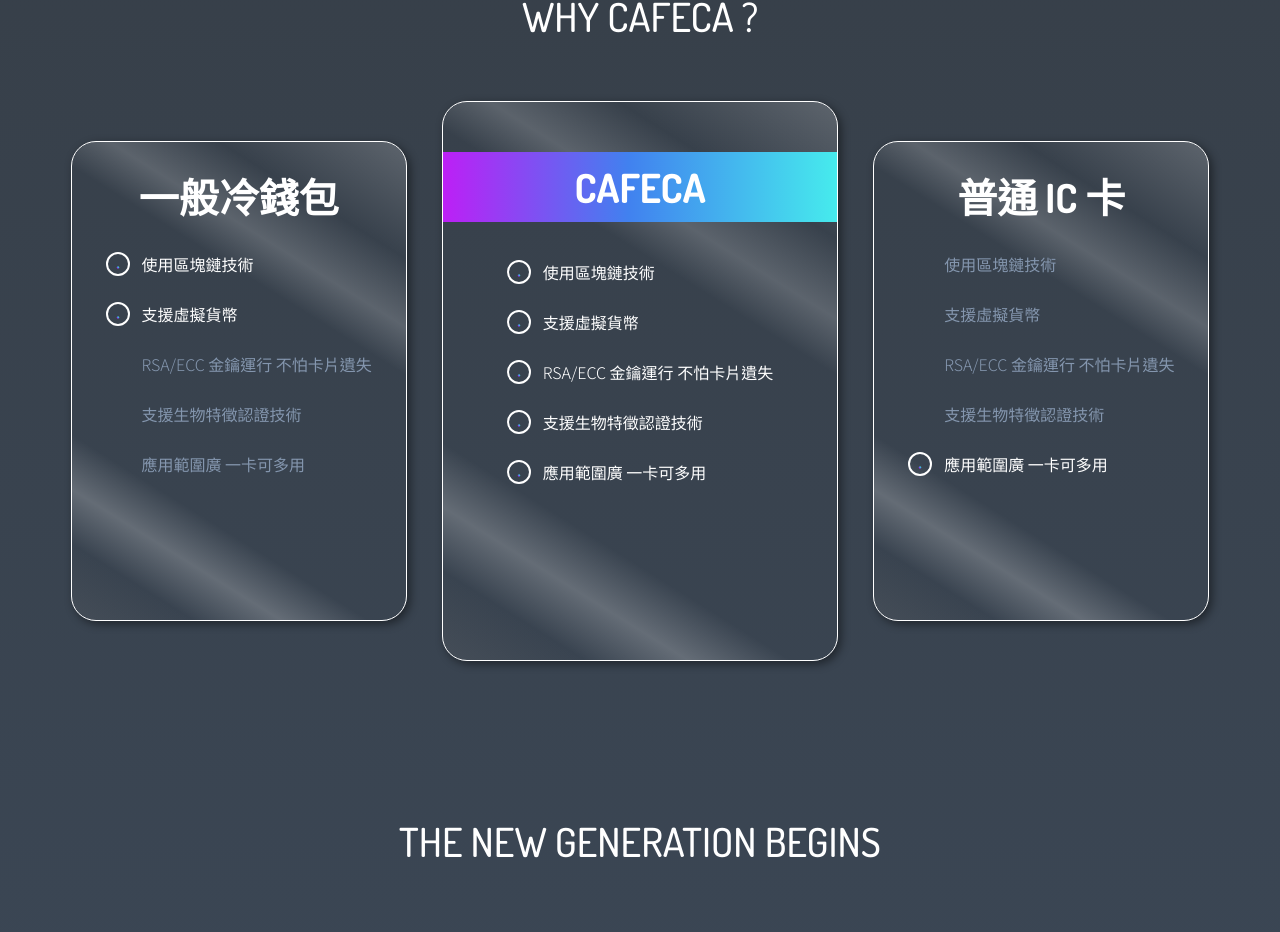
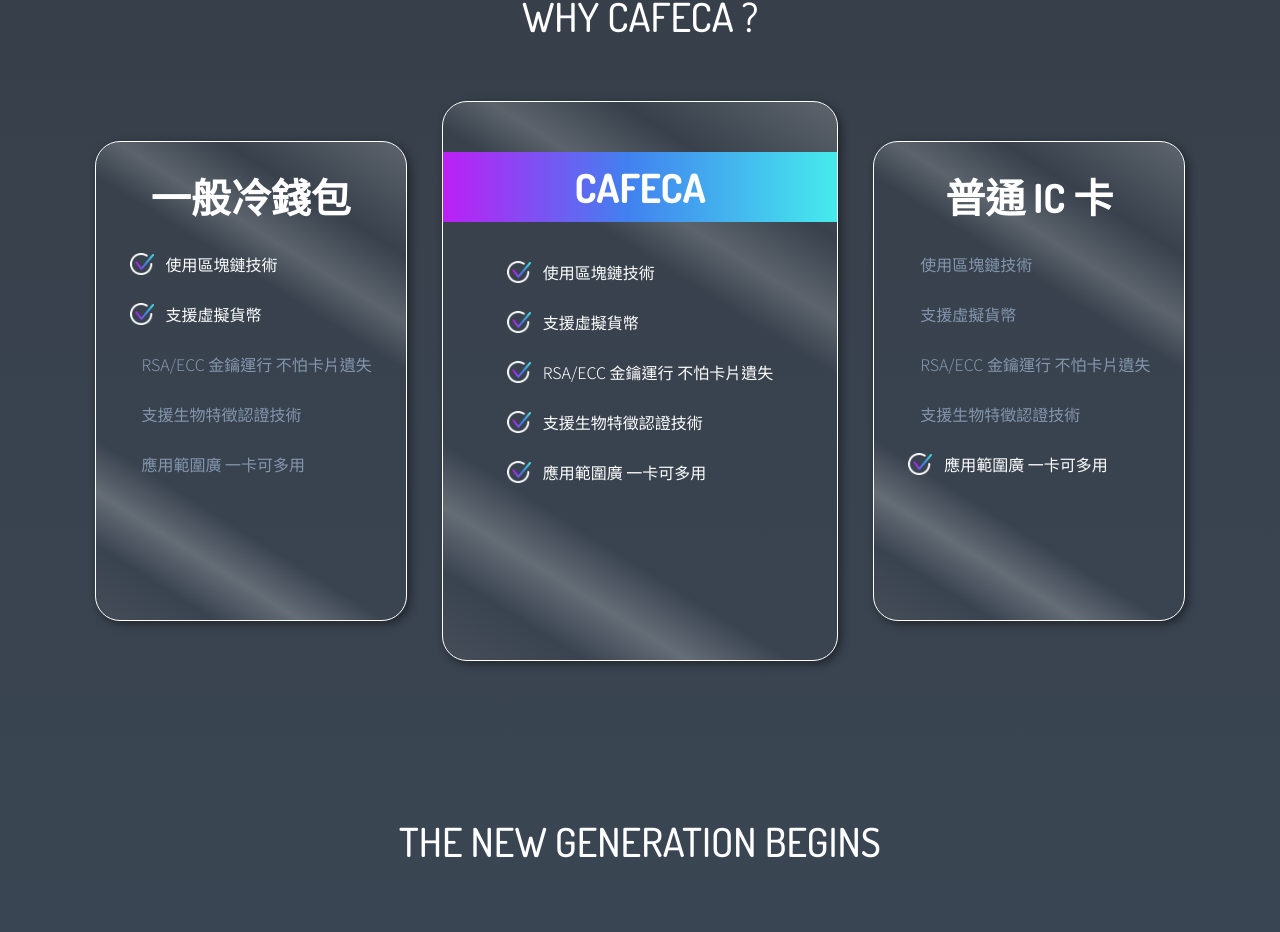
Before and after one commit to CAFECA-IO/cafeca, a React (Create React App) app: page / in a window 1280 px wide. Shown: the part 1731-2663 px from the top of the page. Built offline with nearby package versions, Linux system fonts and the light colour scheme; a web font is replaced by a local one.

Commit message:
feat: #66

```diff
--- a/src/assets/scss/components/_specialize.scss
+++ b/src/assets/scss/components/_specialize.scss
@@ -69,33 +69,37 @@
     gap: 1.2rem;
     align-items: center;
   }
-  &__item &__item--decoration {
+  &__item.checked &__item--decoration {
     width: 2.4rem;
     height: 2.4rem;
-    border: 2px solid $color-white;
-    border-radius: 100%;
-    opacity: 0;
+    // border: 2px solid $color-white;
+    // border-radius: 100%;
+    // opacity: 0;
+    background: transparent url(../../images/icon-Check@2x.png) 0% 0% no-repeat
+      padding-box;
+    background-position: center;
+    background-size: contain;
   }
   &__item &__item--decoration > div {
-    width: 2rem;
-    height: 1rem;
-    transform: rotate(-45deg) translate(3px, 2px);
-    padding: 1px;
-    border-left: 2px solid $color-white;
-    border-bottom: 2px solid $color-white;
-    border-image-slice: 1;
-    -webkit-border-image: linear-gradient(
-      90deg,
-      $color-primary 0%,
-      $color-secondary 47%,
-      $color-tertiary 100%
-    );
-    border-image-source: linear-gradient(
-      90deg,
-      $color-primary 0%,
-      $color-secondary 47%,
-      $color-tertiary 100%
-    );
+    // width: 2rem;
+    // height: 1rem;
+    // transform: rotate(-45deg) translate(3px, 2px);
+    // padding: 1px;
+    // border-left: 2px solid $color-white;
+    // border-bottom: 2px solid $color-white;
+    // border-image-slice: 1;
+    // -webkit-border-image: linear-gradient(
+    //   90deg,
+    //   $color-primary 0%,
+    //   $color-secondary 47%,
+    //   $color-tertiary 100%
+    // );
+    // border-image-source: linear-gradient(
+    //   90deg,
+    //   $color-primary 0%,
+    //   $color-secondary 47%,
+    //   $color-tertiary 100%
+    // );
   }
   &__item.checked &__item--decoration {
     opacity: 1;
```
Also changed, not shown: src/assets/images/icon-Check.png (added), src/assets/images/icon-Check@2x.png (added).
